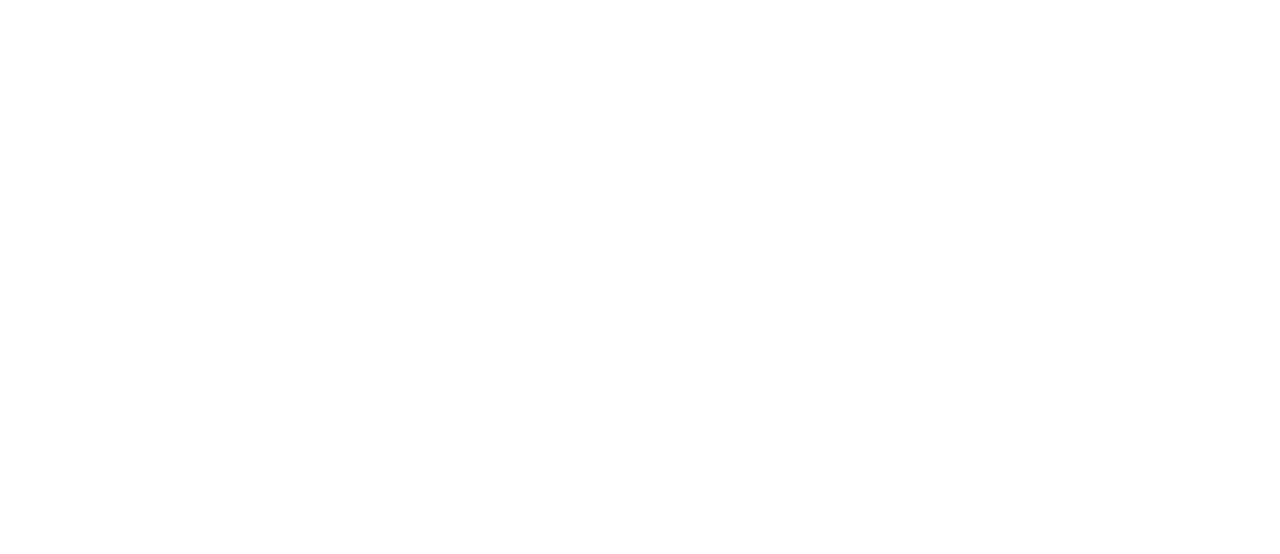
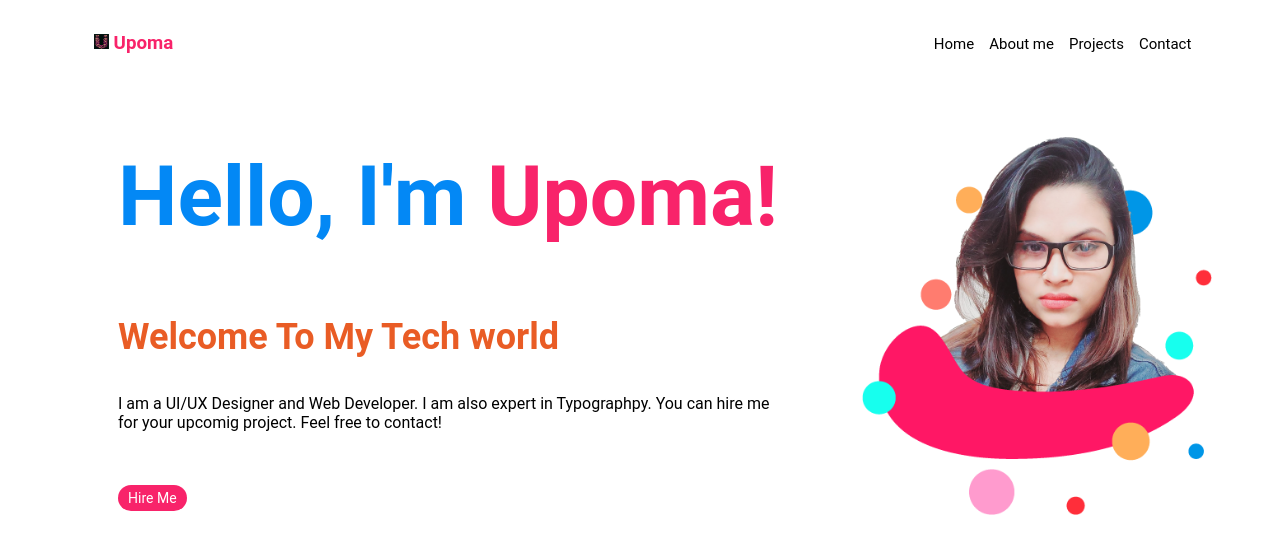
Before and after one commit to Upoma218/My-portfolio, a plain HTML site: page index.html in a window 1280 px wide. Drawn offline with Linux system fonts and the light colour scheme.

Commit message:
my portfolio

```diff
--- a/index.html
+++ b/index.html
@@ -6,8 +6,40 @@
     <meta name="viewport" content="width=device-width, initial-scale=1.0">
     <title>Portfolio of Upoma</title>
     <link rel="stylesheet" href="style.css">
+
 </head>
 <body>
+<div class="portfolio">
+    <nav>
+        <div class="menu-container">
+            <div class="person-logo">
+                <img class="logo" src="Asset1.jpg" alt="logo">
+                <h3 class="name">
+                    Upoma
+                </h3>
+            </div>
+            <div class="menu-item">
+                    <li>Home</li>
+                    <li>About me</li>
+                    <li>Projects</li>
+                    <li>Contact</li>
+            </div>
+        </div>
+    </nav>
+    <section class="header">
+        <div class="focal-points">
+            <h1 id="headline">Hello, I'm <span class="upoma">Upoma!</span></h1>
+            <h3 class="welcome">Welcome To My Tech world</h3>
+            <p>I am a UI/UX Designer and Web Developer. I am also expert in Typographpy. You can hire me for your upcomig project. Feel free to contact!</p>
+            <a class="link-button" target="_blank" href="https://bd.linkedin.com/in/resma-islam-upoma-954b25190">Hire Me</a>
+
+        </div>
+        <div>
+            <img class="image2" src="upoma photo.png" alt="upomaphoto">
+        </div>
+
+    </section>
+</div>
 
 </body>
 </html>
--- a/style.css
+++ b/style.css
@@ -0,0 +1,83 @@
+.menu-container{
+    display: flex;
+    justify-content: space-evenly;
+    align-items: baseline;
+    margin-top: 0px auto;
+    padding: 5px;
+
+}
+.person-logo{
+    display: flex;
+   align-items: baseline;
+   margin-left: 20px;
+
+}
+.logo{
+    width: 15px;
+    height: 15px;
+    padding-right: 5px;
+}
+.name{
+    color: #f8236a;
+
+}
+.menu-item {
+    display: flex;
+    margin-left: 700px;
+    justify-content: space-evenly;
+    list-style: none;
+
+}
+li{
+    margin-right: 15px;
+    font-size: 15px;
+}
+li:hover{
+    color: #f8236a;
+    cursor: pointer;
+
+
+}
+.portfolio{
+    font-family: 'Roboto', sans-serif;
+
+}
+.header{
+    display: flex;
+    justify-content: space-evenly;
+}
+#headline{
+    font-size: 84px;
+    color: rgb(3, 136, 245);
+}
+.upoma{
+    color: #f8236a;
+}
+.image2{
+    width: 350px;
+    margin-right: 60px;
+    margin-top: 60px;
+
+}
+.welcome{
+    color: #e95c25;
+    font-size: 36px;
+}
+.focal-points{
+    padding-left: 110px;
+    padding-right: 70px;
+}
+.link-button{
+    text-decoration: none;
+    background-color: #f8236a;
+    padding: 5px 10px;
+    border-radius: 30px;
+    color: white;
+    font-size: 14px;
+
+}
+p{
+    padding-bottom: 40px;
+
+
+}
```
Also changed, not shown: Asset1.jpg (added), upoma photo.jpg (added), upoma photo.png (added), upoma.jpg (added), 1 other file.
